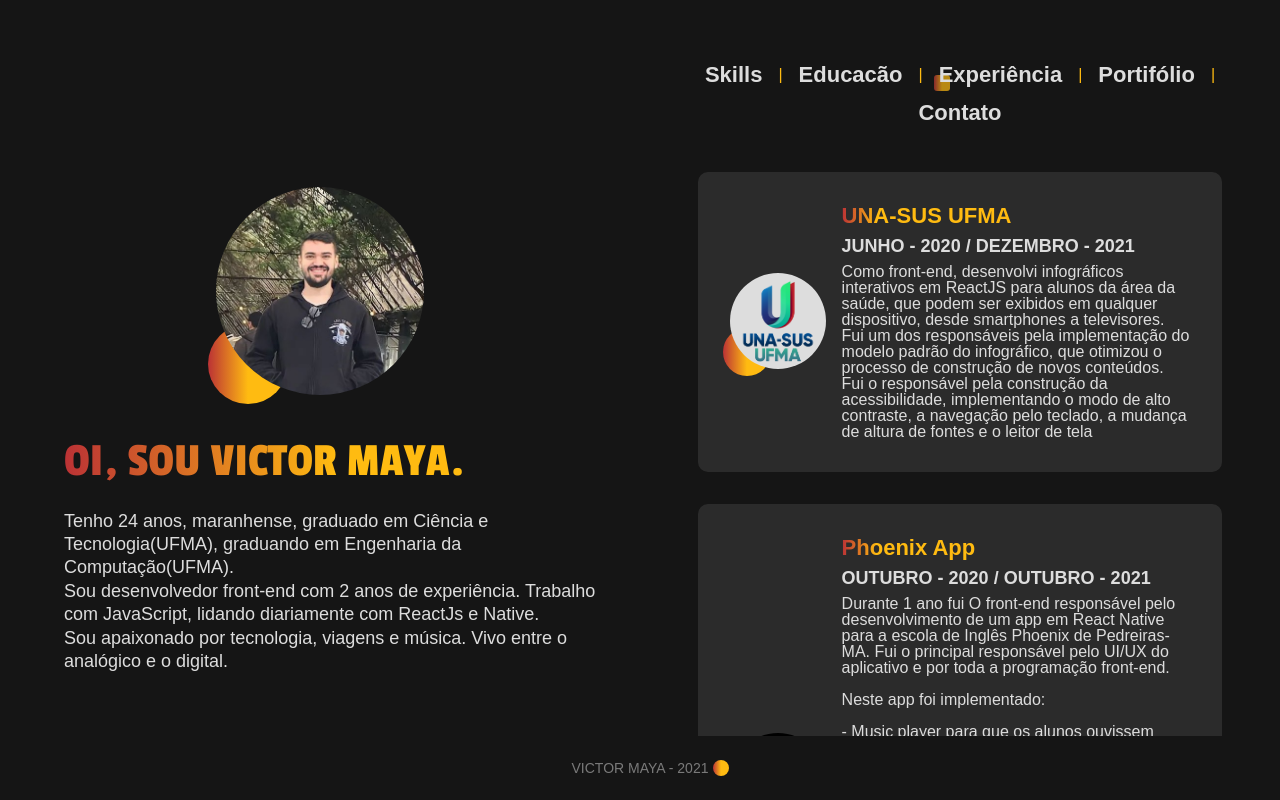
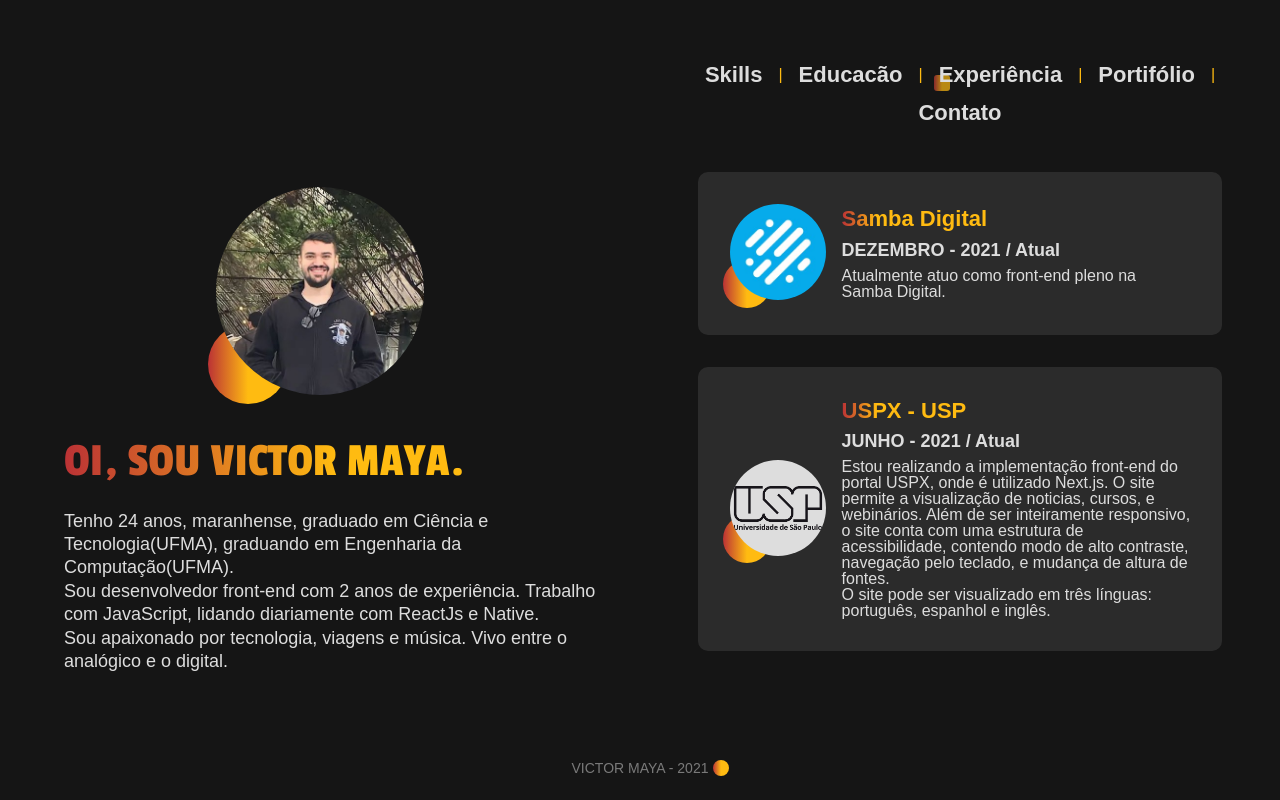
Before and after one commit to victormaya/victormaya-site, a React (Create React App) app: page /experiencia in a window 1280 px wide. Built offline with nearby package versions, Linux system fonts and the light colour scheme; the HTML template or start-up script is replaced by a standard one.

Commit message:
samba adicionado

```diff
--- a/src/Components/Experiencia.js
+++ b/src/Components/Experiencia.js
@@ -4,6 +4,7 @@
 import UNASUS from '../Assets/unasus.png';
 import PHOENIX from '../Assets/Phoenix.jpg';
 import USP from '../Assets/usp.png';
+import Samba from '../Assets/samba.jpeg';
 
 import { Container } from './ContainerPagesStyled';
 import Head from './Head';
@@ -18,23 +19,30 @@
       <GlobalCards
         container={containerSkills}
         scrollOn={scrollOn}
-        imagem={UNASUS}
-        titulo='UNA-SUS UFMA'
-        subtitulo='JUNHO - 2020 / DEZEMBRO - 2021'
+        imagem={Samba}
+        titulo='Samba Digital'
+        subtitulo='DEZEMBRO - 2021 / Atual'
+        conteudo={<>Atualmente atuo como front-end pleno na Samba Digital.</>}
+      />
+      <GlobalCards
+        container={containerSkills}
+        scrollOn={scrollOn}
+        imagem={USP}
+        titulo='USPX - USP'
+        subtitulo='JUNHO - 2021 / Atual'
         conteudo={
           <>
-            Como front-end, desenvolvi infográficos interativos em ReactJS para
-            alunos da área da saúde, que podem ser exibidos em qualquer
-            dispositivo, desde smartphones a televisores. <br />
-            Fui um dos responsáveis pela implementação do modelo padrão do
-            infográfico, que otimizou o processo de construção de novos
-            conteúdos. <br />
-            Fui o responsável pela construção da acessibilidade, implementando o
-            modo de alto contraste, a navegação pelo teclado, a mudança de
-            altura de fontes e o leitor de tela
+            Estou realizando a implementação front-end do portal USPX, onde é
+            utilizado Next.js. O site permite a visualização de noticias,
+            cursos, e webinários. Além de ser inteiramente responsivo, o site
+            conta com uma estrutura de acessibilidade, contendo modo de alto
+            contraste, navegação pelo teclado, e mudança de altura de fontes.
+            <br />O site pode ser visualizado em três línguas: português,
+            espanhol e inglês.
           </>
         }
       />
+
       <GlobalCards
         container={containerSkills}
         scrollOn={scrollOn}
@@ -68,18 +76,20 @@
       <GlobalCards
         container={containerSkills}
         scrollOn={scrollOn}
-        imagem={USP}
-        titulo='USPX - USP'
-        subtitulo='JUNHO - 2021 / Atual'
+        imagem={UNASUS}
+        titulo='UNA-SUS UFMA'
+        subtitulo='JUNHO - 2020 / DEZEMBRO - 2021'
         conteudo={
           <>
-            Estou realizando a implementação front-end do portal USPX, onde é
-            utilizado Next.js. O site permite a visualização de noticias,
-            cursos, e webinários. Além de ser inteiramente responsivo, o site
-            conta com uma estrutura de acessibilidade, contendo modo de alto
-            contraste, navegação pelo teclado, e mudança de altura de fontes.
-            <br />O site pode ser visualizado em três línguas: português,
-            espanhol e inglês.
+            Como front-end, desenvolvi infográficos interativos em ReactJS para
+            alunos da área da saúde, que podem ser exibidos em qualquer
+            dispositivo, desde smartphones a televisores. <br />
+            Fui um dos responsáveis pela implementação do modelo padrão do
+            infográfico, que otimizou o processo de construção de novos
+            conteúdos. <br />
+            Fui o responsável pela construção da acessibilidade, implementando o
+            modo de alto contraste, a navegação pelo teclado, a mudança de
+            altura de fontes e o leitor de tela
           </>
         }
       />
```
Also changed, not shown: src/Assets/samba.jpeg (added).
